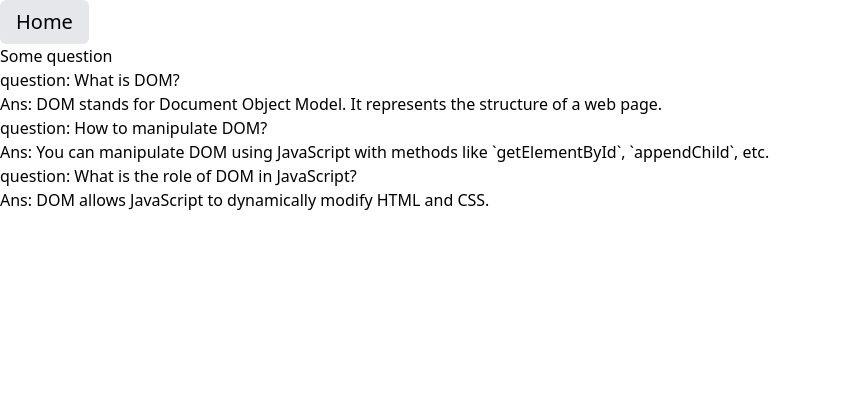
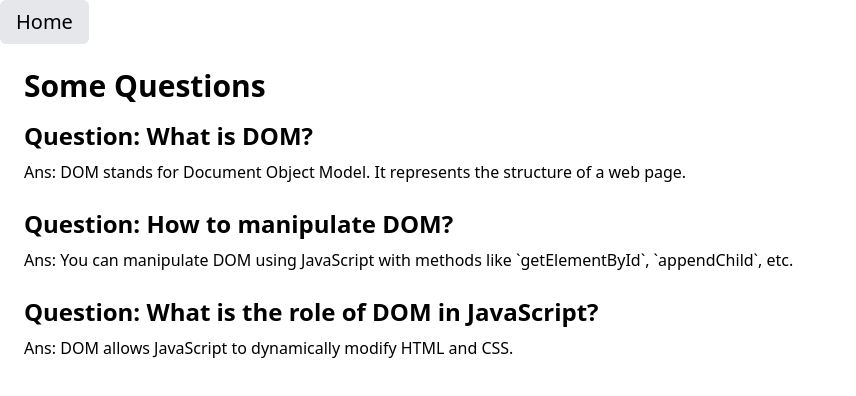
Before and after one commit to Rezuan17/web-dev-4th-projects, a plain HTML site: page home.html in a window 1280 px wide. Shown: the whole page, without its empty margins (0-856 px from the left). Drawn offline with nearby package versions, Linux system fonts and the light colour scheme.

Commit message:
added the new home page and new work

```diff
--- a/home.html
+++ b/home.html
@@ -16,26 +16,27 @@
     </header>
 
     <!-- main section -->
-    <main>
-        <h1>Some question</h1>
-        <div>
+    <main class="p-6">
+        <h1 class="text-3xl font-bold mb-4">Some Questions</h1>
+
+        <div class="mb-6">
             <ul>
-                <li><h3>question: What is DOM?</h3></li>
-                <li>Ans: DOM stands for Document Object Model. It represents the structure of a web page.</li>
+                <li><h2 class="text-2xl font-semibold">Question: What is DOM?</h2></li>
+                <li><p class="text-base mt-2">Ans: DOM stands for Document Object Model. It represents the structure of a web page.</p></li>
             </ul>
         </div>
 
-        <div>
+        <div class="mb-6">
             <ul>
-                <li><h3>question: How to manipulate DOM?</h3></li>
-                <li>Ans: You can manipulate DOM using JavaScript with methods like `getElementById`, `appendChild`, etc.</li>
+                <li><h2 class="text-2xl font-semibold">Question: How to manipulate DOM?</h2></li>
+                <li><p class="text-base mt-2">Ans: You can manipulate DOM using JavaScript with methods like `getElementById`, `appendChild`, etc.</p></li>
             </ul>
         </div>
 
-        <div>
+        <div class="mb-6">
             <ul>
-                <li><h3>question: What is the role of DOM in JavaScript?</h3></li>
-                <li>Ans: DOM allows JavaScript to dynamically modify HTML and CSS.</li>
+                <li><h2 class="text-2xl font-semibold">Question: What is the role of DOM in JavaScript?</h2></li>
+                <li><p class="text-base mt-2">Ans: DOM allows JavaScript to dynamically modify HTML and CSS.</p></li>
             </ul>
         </div>
     </main>
```
